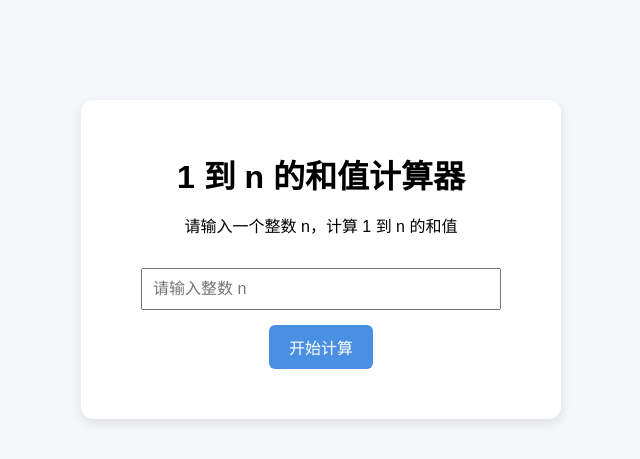
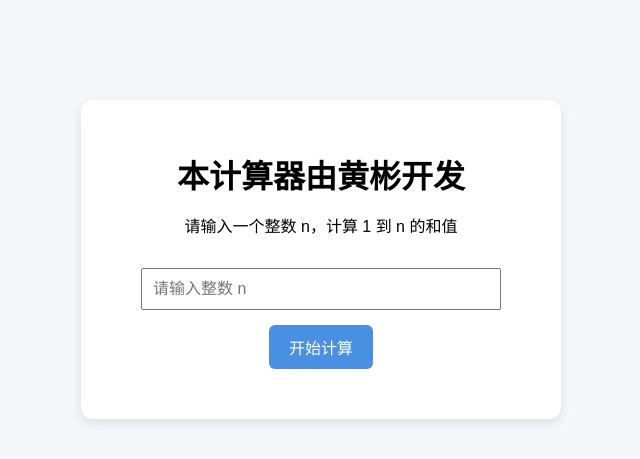
Before and after one commit to diguo083-spec/add_sum, a Flask app: page / in a window 1280 px wide. Shown: the top 459 px of the page, without its empty margins (319-959 px from the left). Run offline with Flask 3, Linux system fonts and the light colour scheme.

Commit message:
修改页面标题

```diff
--- a/app.py
+++ b/app.py
@@ -27,4 +27,4 @@ def calc_sum():
     })
 
 if __name__ == '__main__':
-    app.run(debug=True)
+    app.run(debug=True, port=5001)
--- a/templates/index.html
+++ b/templates/index.html
@@ -8,7 +8,7 @@
 </head>
 <body>
     <div class="container">
-        <h1>1 到 n 的和值计算器</h1>
+        <h1>本计算器由黄彬开发</h1>
         <p>请输入一个整数 n，计算 1 到 n 的和值</p>
 
         <input type="number" id="numberInput" placeholder="请输入整数 n">
```
